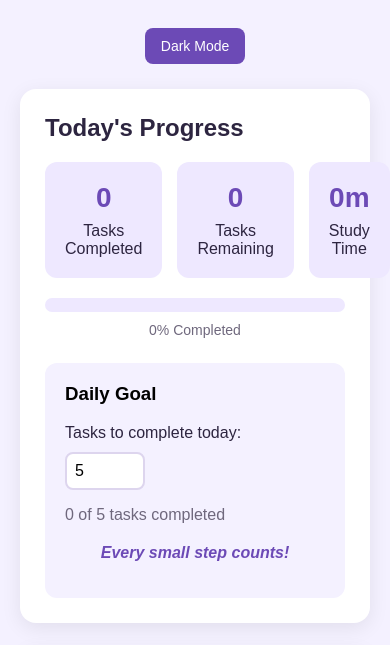
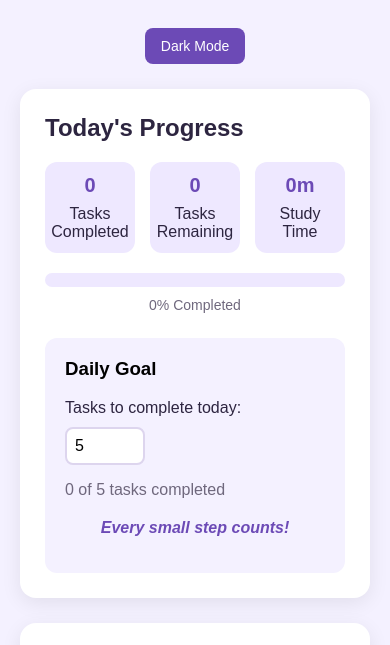
Before and after one commit to esther314/Focus-Flow, a website: page index.html in a window 390 px wide. Shown: the part 119-764 px from the top of the page. Drawn offline with Linux system fonts and the light colour scheme.

Commit message:
clean up README.Improve FocusFlow README description. Polish mobile layout on CSS

```diff
--- a/style.css
+++ b/style.css
@@ -197,8 +197,12 @@ button:focus-visible, input:focus-visible, select:focus-visible {
     text-decoration: line-through;
     opacity: 0.5;
 }
-#taskList li span {
+#taskList li .task-text{
     flex: 1;
+    min-width: 0;
+}
+#taskList li .priority-label, taskList li .due-date-label {
+    flex: 0 0 auto;
 }
 #taskList li.overdue {
     background-color: #ffe3e3;
@@ -409,6 +413,7 @@ body.dark-mode #notificationBtn {
 }
 
 /* Phones */
+
 @media (max-width: 600px) {
     .task-input {
         flex-wrap: wrap;
@@ -420,4 +425,20 @@ body.dark-mode #notificationBtn {
         flex: 1;
         min-width: 150px;
     }
+    .progress-container{
+        display: grid;
+        grid-template-columns: repeat(3, minmax(0, 1fr));
+        gap: 10px;
+        width: 100%;
+        box-sizing: border-box;
+    }
+    .stat-card {
+        min-width: 0;
+        width: auto;
+        box-sizing: border-box;
+        padding: 12px 6px;
+    }
+    .stat-card h3 {
+        font-size: 1.25rem;
+    }
 }
```
Also changed, not shown: README.md.
